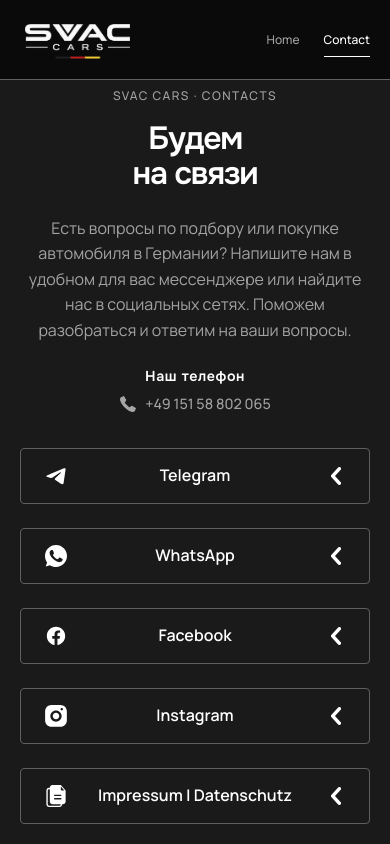
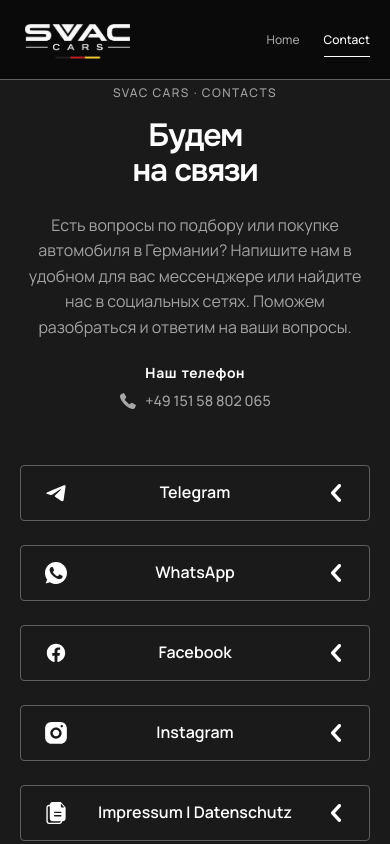
Before and after one commit to Artem-Prodan/Svac-Cars, a React (Vite) app: page /contact in a window 390 px wide. Shown: the top 844 px of the page. Built offline with nearby package versions, Linux system fonts and the light colour scheme.

Commit message:
rework slider timer logic on Landing + improved adaptivity

```diff
--- a/src/components/hero/Hero.tsx
+++ b/src/components/hero/Hero.tsx
@@ -16,12 +16,12 @@
   const [activeSlide, setActiveSlide] = useState(0);
 
   useEffect(() => {
-    const intervalId = window.setInterval(() => {
+    const timeoutId = window.setTimeout(() => {
       setActiveSlide((current) => (current + 1) % cars.length);
     }, 3500);
 
-    return () => window.clearInterval(intervalId);
-  }, []);
+    return () => window.clearTimeout(timeoutId);
+  }, [activeSlide]);
 
   const showPrevious = () => {
     setActiveSlide(
--- a/src/pages/Contacts.css
+++ b/src/pages/Contacts.css
@@ -8,7 +8,7 @@
   width: 100%;
   min-height: 70svh;
   box-sizing: border-box;
-  margin-top: 40px;
+  margin-top: 45px;
   margin-bottom: 100px;
   padding: var(--space-10) var(--container-padding);
   background: var(--color-background);
@@ -22,7 +22,9 @@
   max-width: var(--container-width);
   margin-inline: auto;
 }
+
 .contacts__content {
+  padding-top: 32px;
   min-width: 0;
 }
 
@@ -110,6 +112,7 @@
    SOCIAL AND CONTACT LINKS
    ======================================== */
 .contacts__links {
+  margin-top: -30px;
   display: flex;
   flex-direction: column;
   gap: var(--space-6);
@@ -263,7 +266,7 @@
    ======================================== */
 @media (max-width: 768px) {
   .contacts {
-    margin-top: -30px;
+    margin-top: -65px;
     margin-bottom: 20px;
     min-height: auto;
     padding-block: var(--space-16);
@@ -297,6 +300,7 @@
     flex-basis: 18px;
   }
   .contacts__links {
+    margin-top: 20px;
     max-width: 520px;
     margin-inline: auto;
   }
--- a/src/pages/Contacts.tsx
+++ b/src/pages/Contacts.tsx
@@ -1,4 +1,3 @@
-
 
 import './Contacts.css';
 
```
